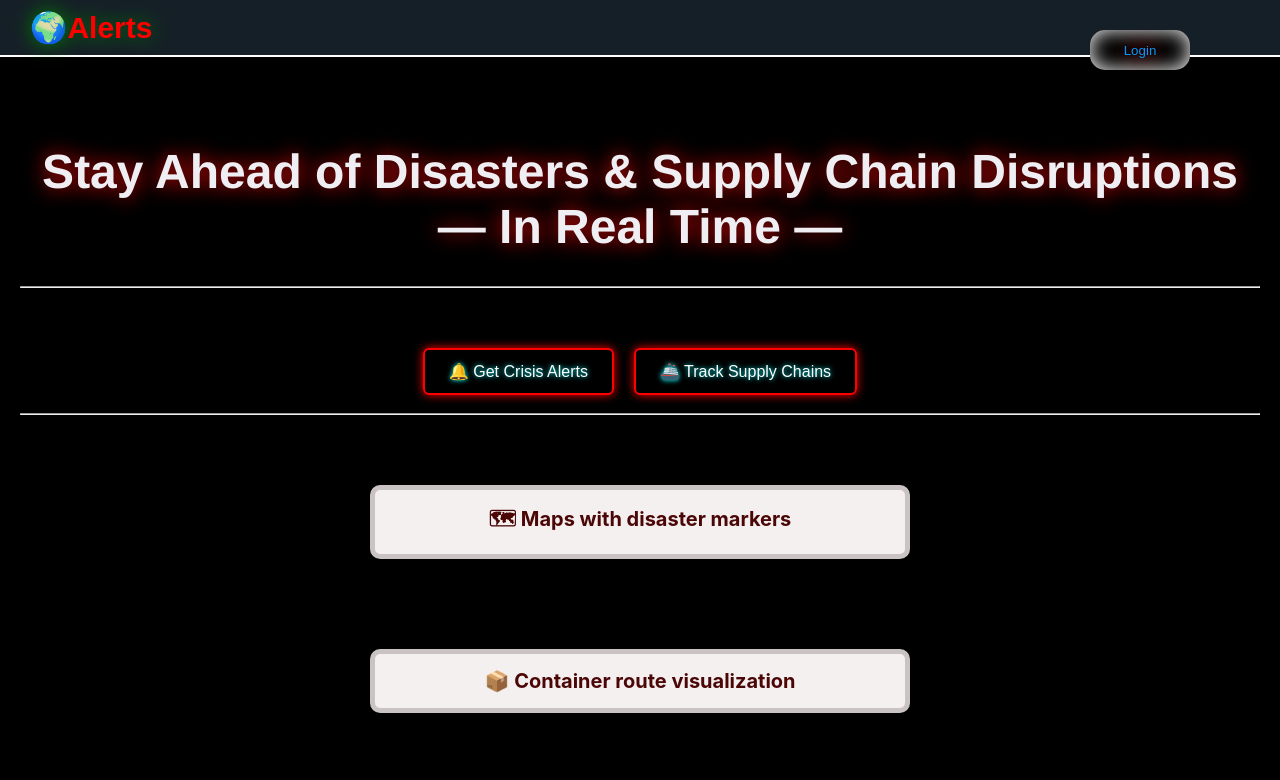
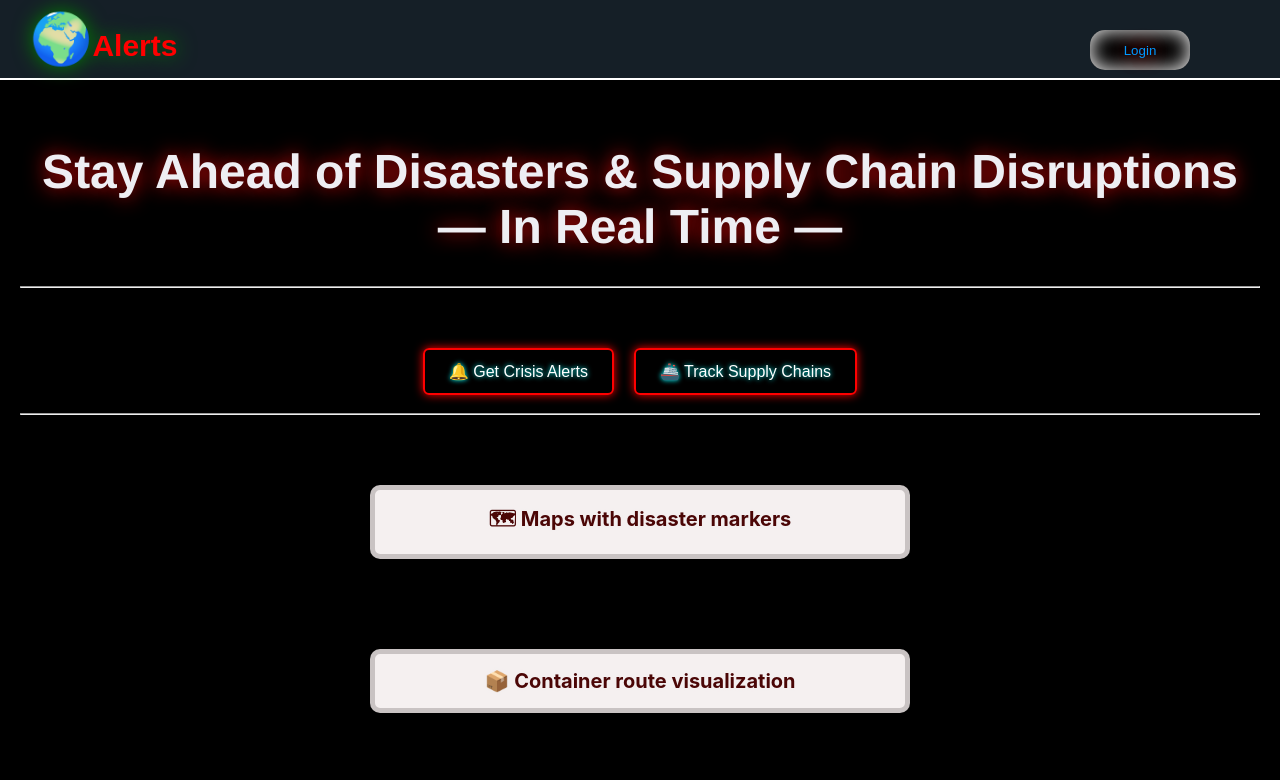
Before and after one commit to degeorgecodexworld-dev/Alert-app, a plain HTML site: page index.html in a window 1280 px wide. Shown: the top 780 px of the page. Drawn offline with Linux system fonts and the light colour scheme.

Commit message:
Update index.html

```diff
--- a/index.html
+++ b/index.html
@@ -53,7 +53,7 @@
 <div id="app-container">
       <header style="display:flex; position: fixed; width: 100%; padding: 10px 0; background-color: rgb(21, 31, 39);
         color: black; font-weight: bolder; z-index: 1000; border-bottom:2px solid white;">
-         <h1 class="nav-head" style="font-size: 30px";>🌍<span>Alerts</span></h1>
+         <h1 class="nav-head" style="font-size: 50px";>🌍<span>Alerts</span></h1>
          <button id="wel-login-btn" onclick="getLog()">Login</button>
       </header>
 
```
